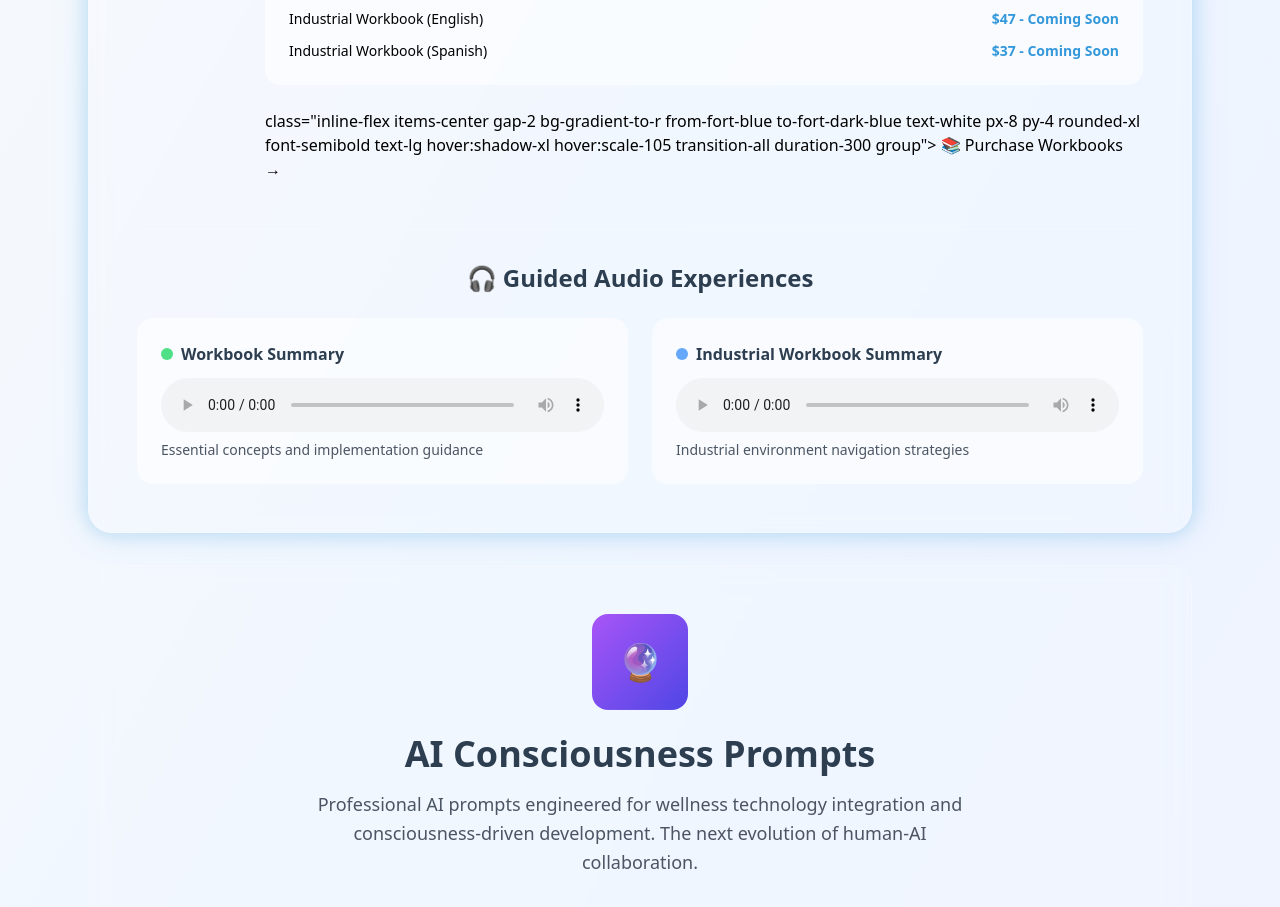
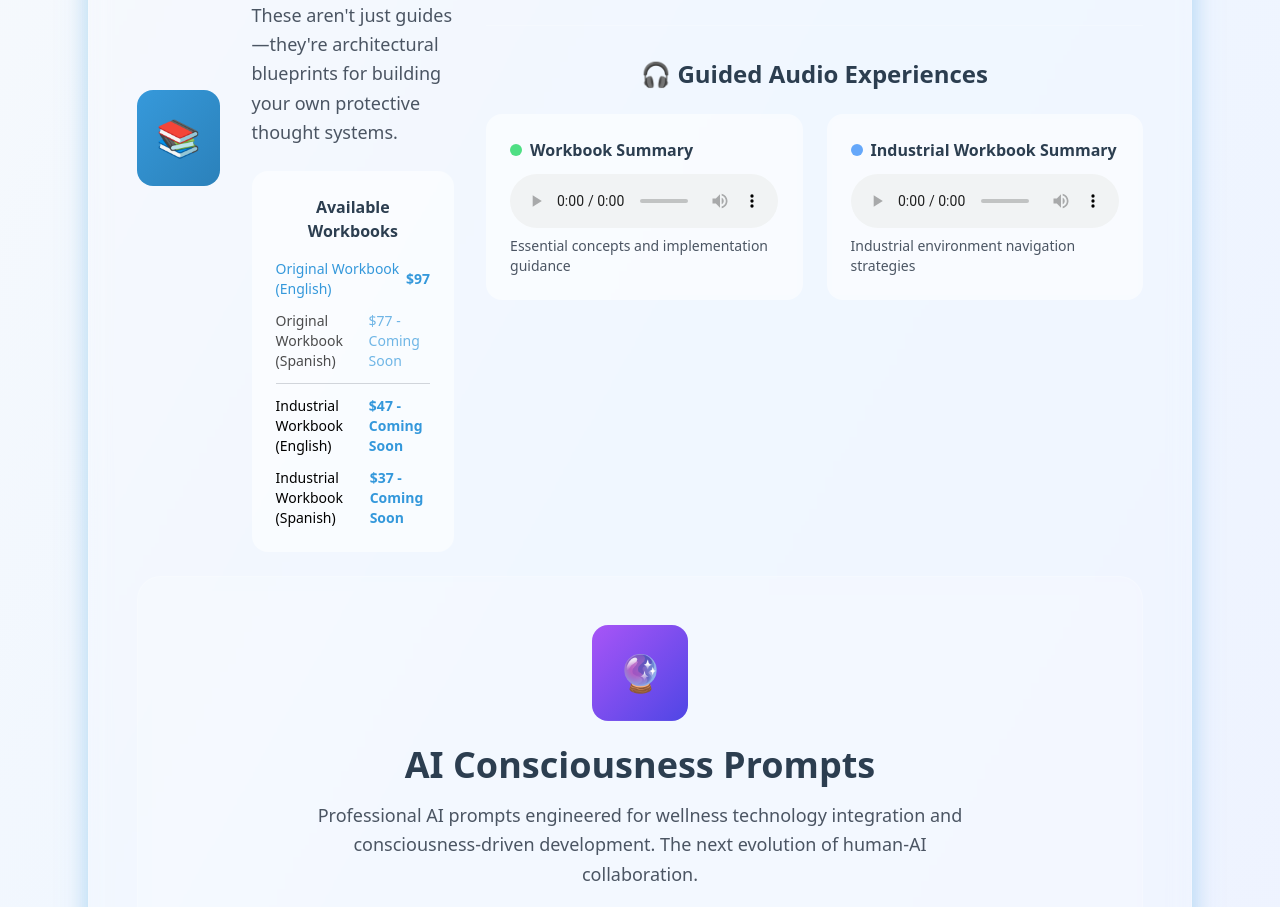
Before and after one commit to TheFortThatHolds/thefortthatholds, a plain HTML site: page index.html in a window 1280 px wide. Shown: the part 705-1612 px from the top of the page. Drawn offline with nearby package versions, Linux system fonts and the light colour scheme.

Commit message:
Update index.html

```diff
--- a/index.html
+++ b/index.html
@@ -135,13 +135,7 @@
                                 </div>
                             </div>
                         </div>
-                           class="inline-flex items-center gap-2 bg-gradient-to-r from-fort-blue to-fort-dark-blue text-white px-8 py-4 rounded-xl font-semibold text-lg hover:shadow-xl hover:scale-105 transition-all duration-300 group">
-                            <span>📚</span>
-                            Purchase Workbooks
-                            <span class="group-hover:translate-x-1 transition-transform">→</span>
-                        </a>
-                    </div>
-                </div>
+                        </div>
 
                 <!-- Audio Guides Section -->
                 <div class="mt-12 pt-8 border-t border-white/20">
```
